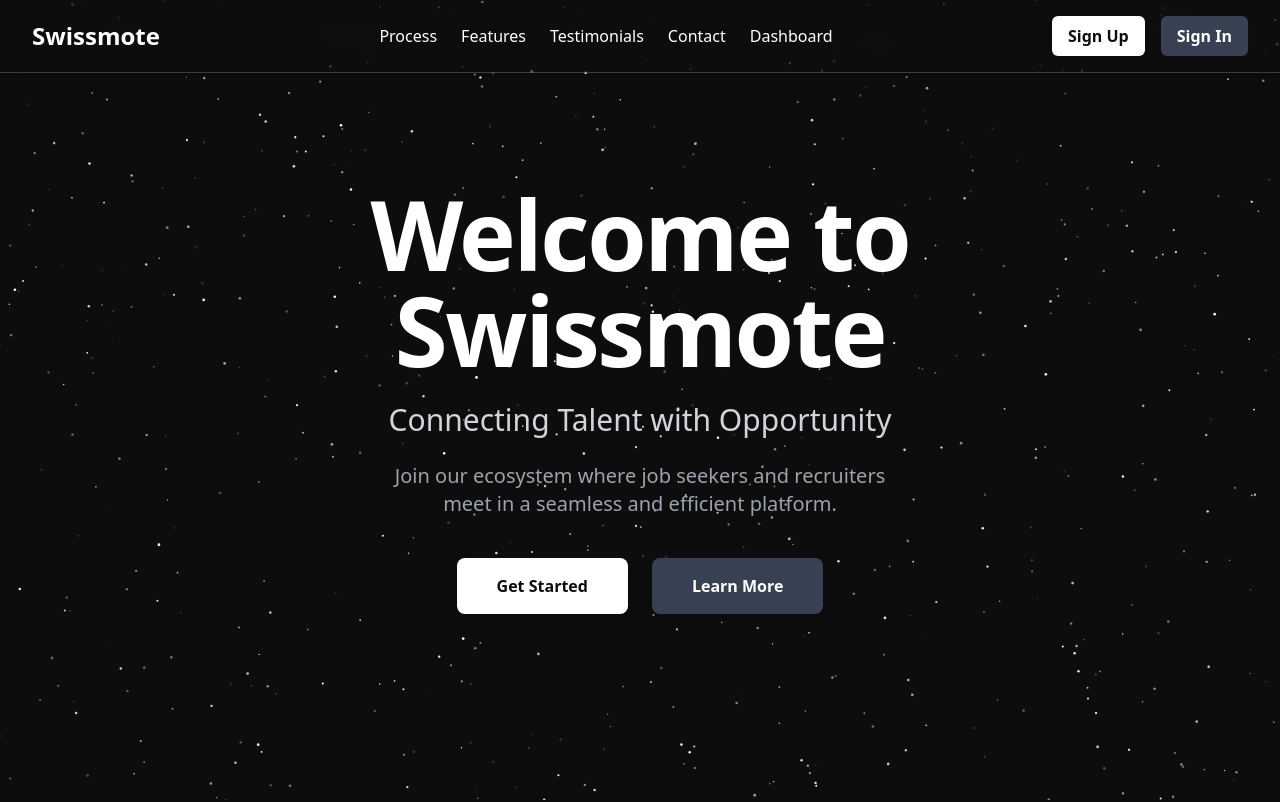
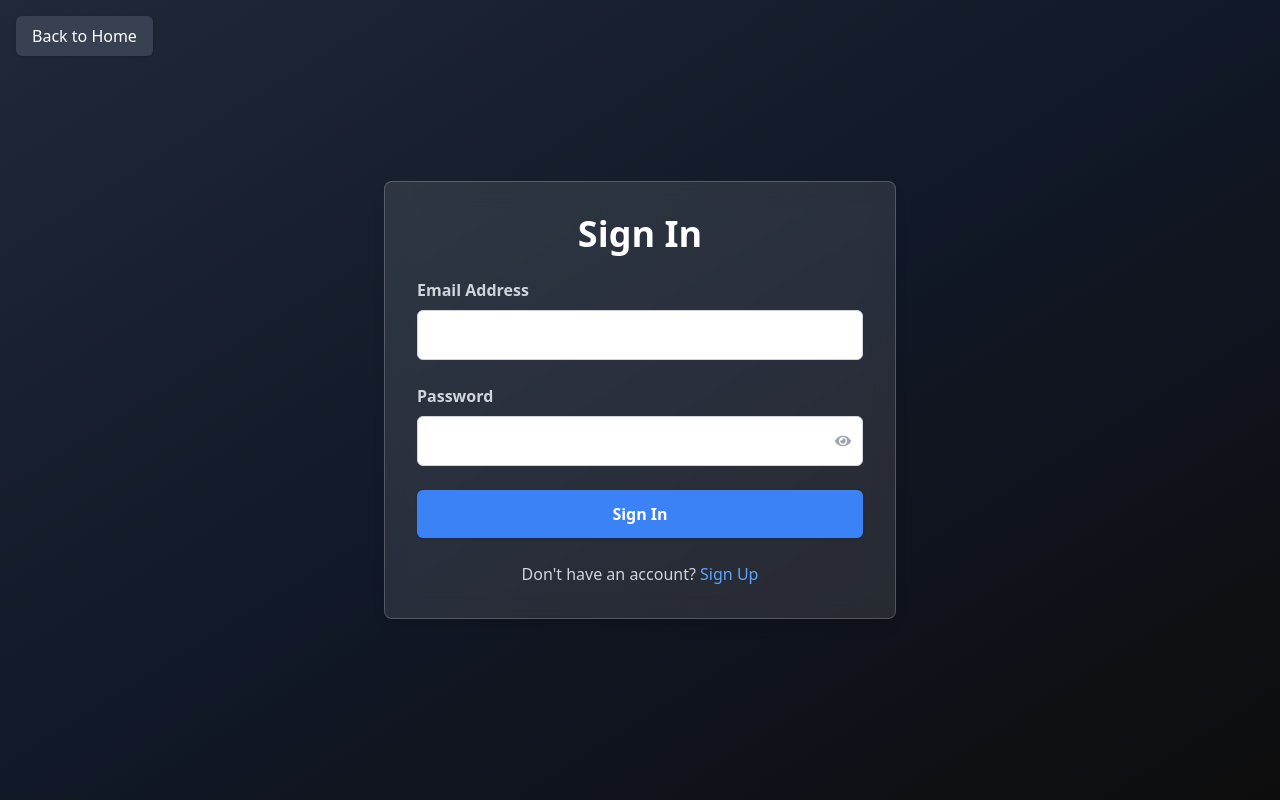
Before and after one commit to srinidhifd/Swissmote-Frontend, a React (Vite) app: page / in a window 1280 px wide. Shown: the top 802 px of the page. Built offline with nearby package versions, Linux system fonts and the light colour scheme; no server answers.

Commit message:
updated routing

```diff
--- a/src/App.tsx
+++ b/src/App.tsx
@@ -38,9 +38,10 @@ function App() {
     <Router>
       <Routes>
         {/* Public Routes */}
-        <Route path="/" element={<LandingPage />} />
+        <Route path="/" element={<Signin />} />
         <Route path="/signup" element={<Signup />} />
         <Route path="/signin" element={<Signin />} />
+        <Route path="/home" element={<LandingPage />} />
 
         {/* Protected Dashboard Routes */}
         <Route path="/dashboard" element={<PrivateRoute><DashboardLayout /></PrivateRoute>}>
--- a/src/components/Navbar.tsx
+++ b/src/components/Navbar.tsx
@@ -13,7 +13,7 @@ const NavBar = () => {
   return (
     <nav className="fixed top-0 left-0 w-full px-8 py-4 flex justify-between items-center backdrop-blur-md bg-white/4 border-b border-white/20 z-50 shadow-lg">
       <div className="text-2xl font-bold text-white hover:cursor-pointer">
-        <a href="/">Swissmote</a>
+        <a href="/home">Swissmote</a>
       </div>
 
       {/* Desktop Links */}
--- a/src/pages/Signin.tsx
+++ b/src/pages/Signin.tsx
@@ -68,7 +68,7 @@ const SigninPage = () => {
 
       {/* Back to Home Button */}
       <button
-        onClick={() => navigate("/")}
+        onClick={() => navigate("/home")}
         className="absolute top-4 left-4 px-4 py-2 bg-gray-700 text-white rounded-md shadow hover:bg-gray-600 transition"
       >
         Back to Home
--- a/src/pages/Signup.tsx
+++ b/src/pages/Signup.tsx
@@ -65,7 +65,7 @@ const SignupPage = () => {
 
       {/* Back to Home Button */}
       <button
-        onClick={() => navigate("/")}
+        onClick={() => navigate("/home")}
         className="absolute top-4 left-4 px-4 py-2 bg-gray-700 text-white rounded-md shadow hover:bg-gray-600 transition"
       >
         Back to Home
```
